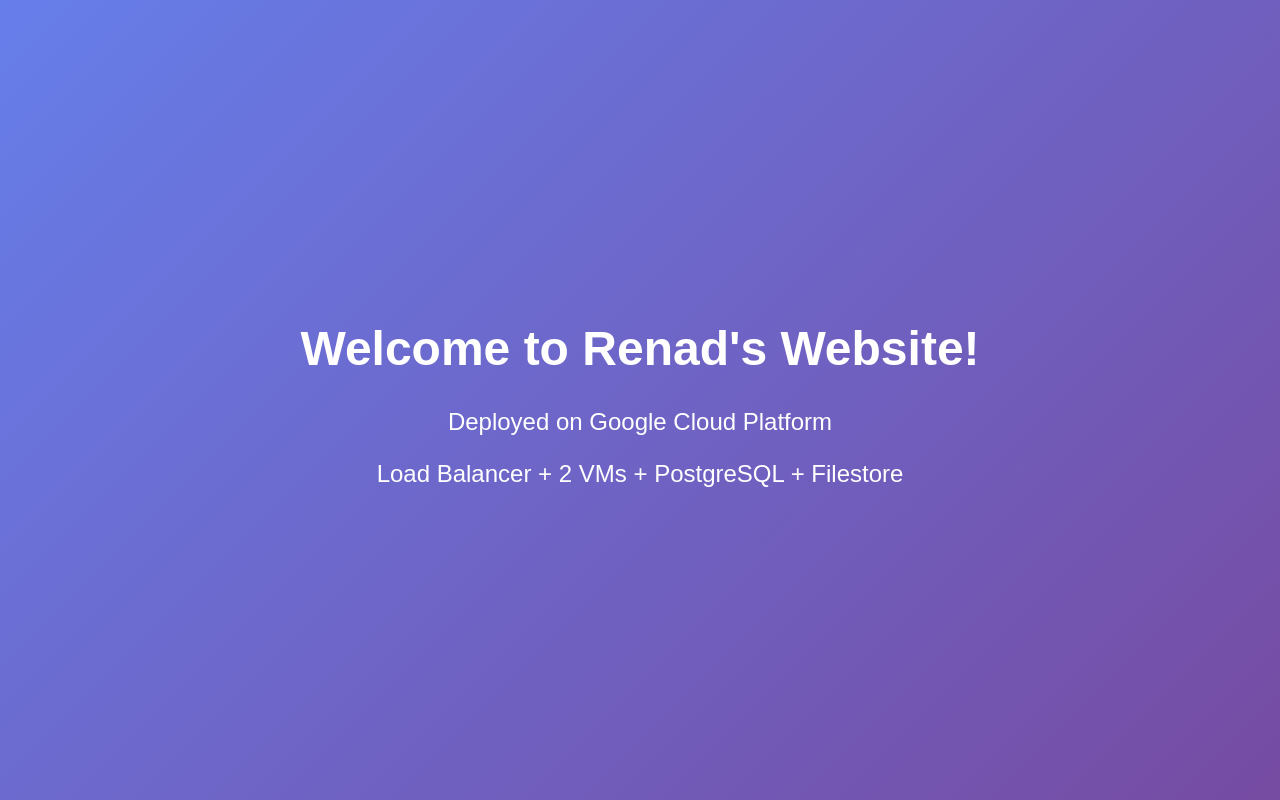
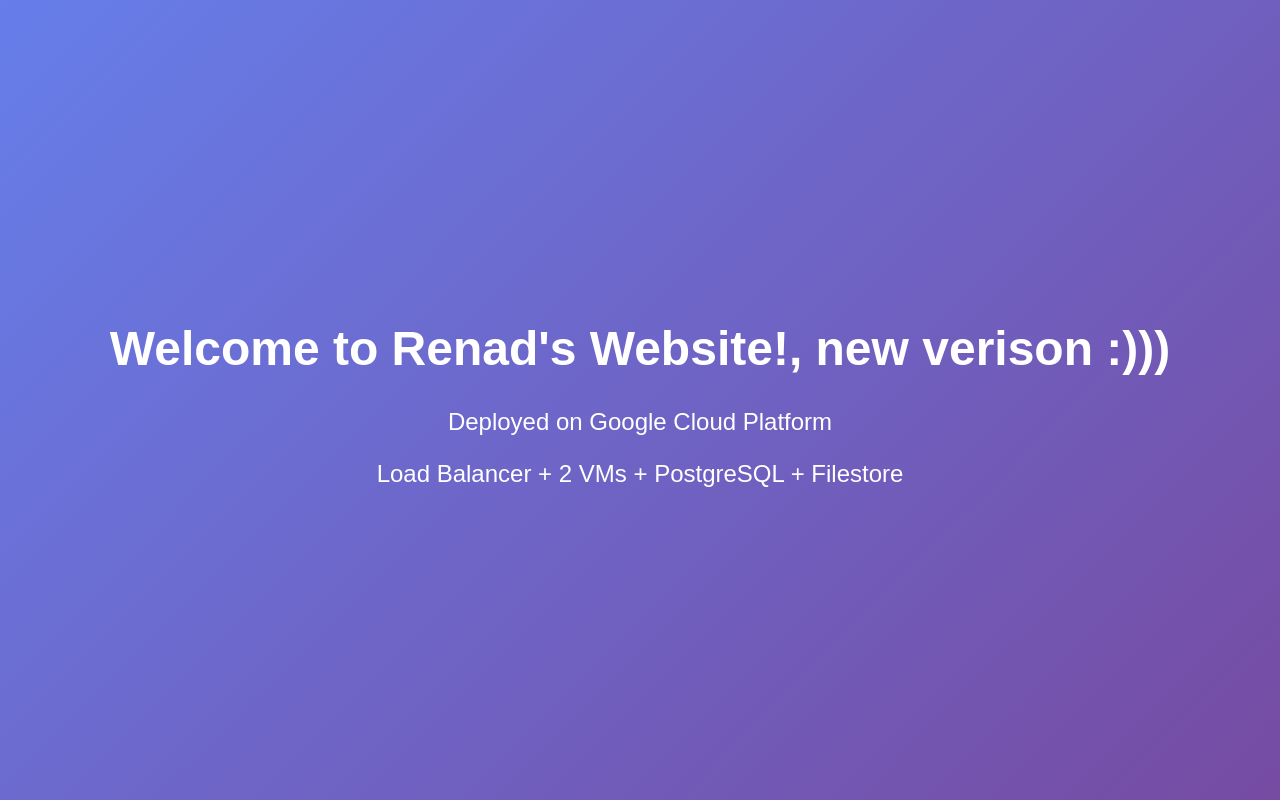
Before and after one commit to RenadAlmuneef/renad-app, a plain HTML site: page index.html in a window 1280 px wide. Drawn offline with Linux system fonts and the light colour scheme.

Commit message:
Update index.html

```diff
--- a/index.html
+++ b/index.html
@@ -20,7 +20,7 @@
 </head>
 <body>
     <div>
-        <h1>Welcome to Renad's Website!</h1>
+        <h1>Welcome to Renad's Website!, new verison :))) </h1>
         <p>Deployed on Google Cloud Platform</p>
         <p>Load Balancer + 2 VMs + PostgreSQL + Filestore</p>
     </div>
```
